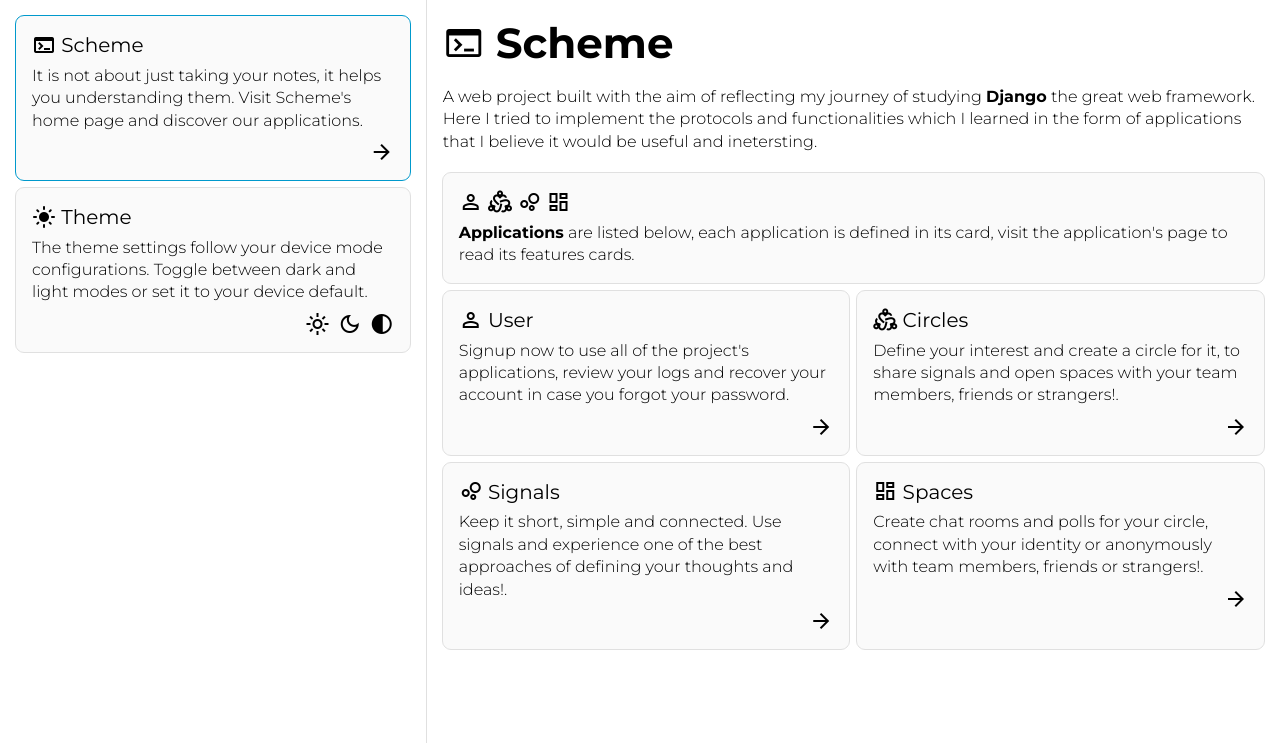
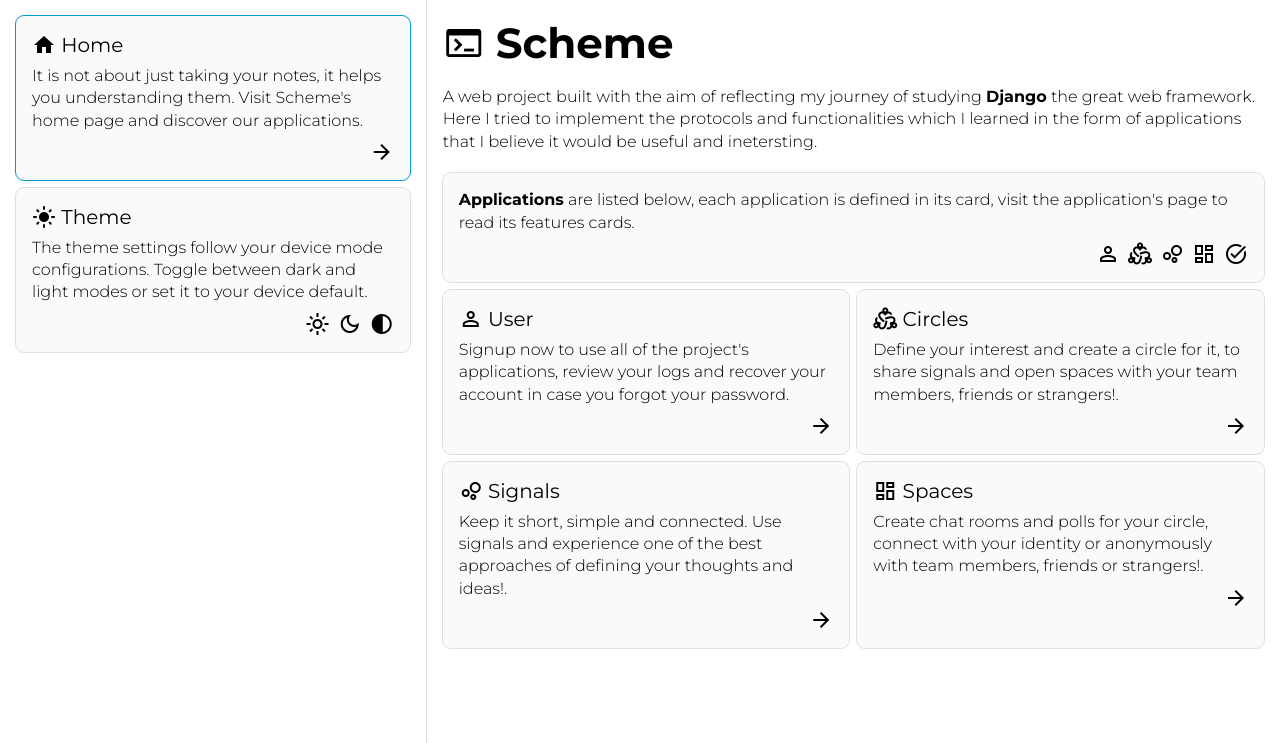
Before and after one commit to rhman-ibrahim/scheme, a Django app: page /home/ in a window 1280 px wide. Shown: the top 743 px of the page. Run offline with Django 4.2, Linux system fonts and the light colour scheme; parts of the project's set-up code (start-up, migrations or seed data) failed here and were passed over.

Commit message:
updated home card icon

```diff
--- a/home/templates/home/_.html
+++ b/home/templates/home/_.html
@@ -10,15 +10,16 @@ the great web framework. Here <span>I tried</span> to implement the protocols an
 which <span>I learned</span> in the form of applications <span>that I believe</span>
 it would be <span>useful and inetersting</span>.</p>
 <div class="card">
-    <h3 class="title">
-        <i class="material-symbols-outlined">person</i>
-        <i class="material-symbols-outlined">diversity_2</i>
-        <i class="material-symbols-outlined">bubble_chart</i>
-        <i class="material-symbols-outlined">dashboard</i>
-    </h3>
     <p><b>Applications</b> are listed below, each application
     is defined in its card, visit the application's page
     to read its features cards.</p>
+    <ul class="end">
+        <li class="material-symbols-outlined">person</li>
+        <li class="material-symbols-outlined">diversity_2</li>
+        <li class="material-symbols-outlined">bubble_chart</li>
+        <li class="material-symbols-outlined">dashboard</li>
+        <li class="material-symbols-outlined">task_alt</li>
+    </ul>
 </div>
 <section class="cards-w">
     {% include "home/widgets/apps.html" %}
--- a/home/templates/home/cards/_.html
+++ b/home/templates/home/cards/_.html
@@ -1,7 +1,7 @@
 <div class="card" data-app="home">
     <h3 class="title">
-        <i class="material-symbols-outlined">terminal</i>
-        <span>scheme</span>
+        <i class="material-icons">home</i>
+        <span>home</span>
     </h3>
     <p>It is not about just taking your notes, it helps you understanding them.
     Visit Scheme's home page and discover our applications.</p>
```
